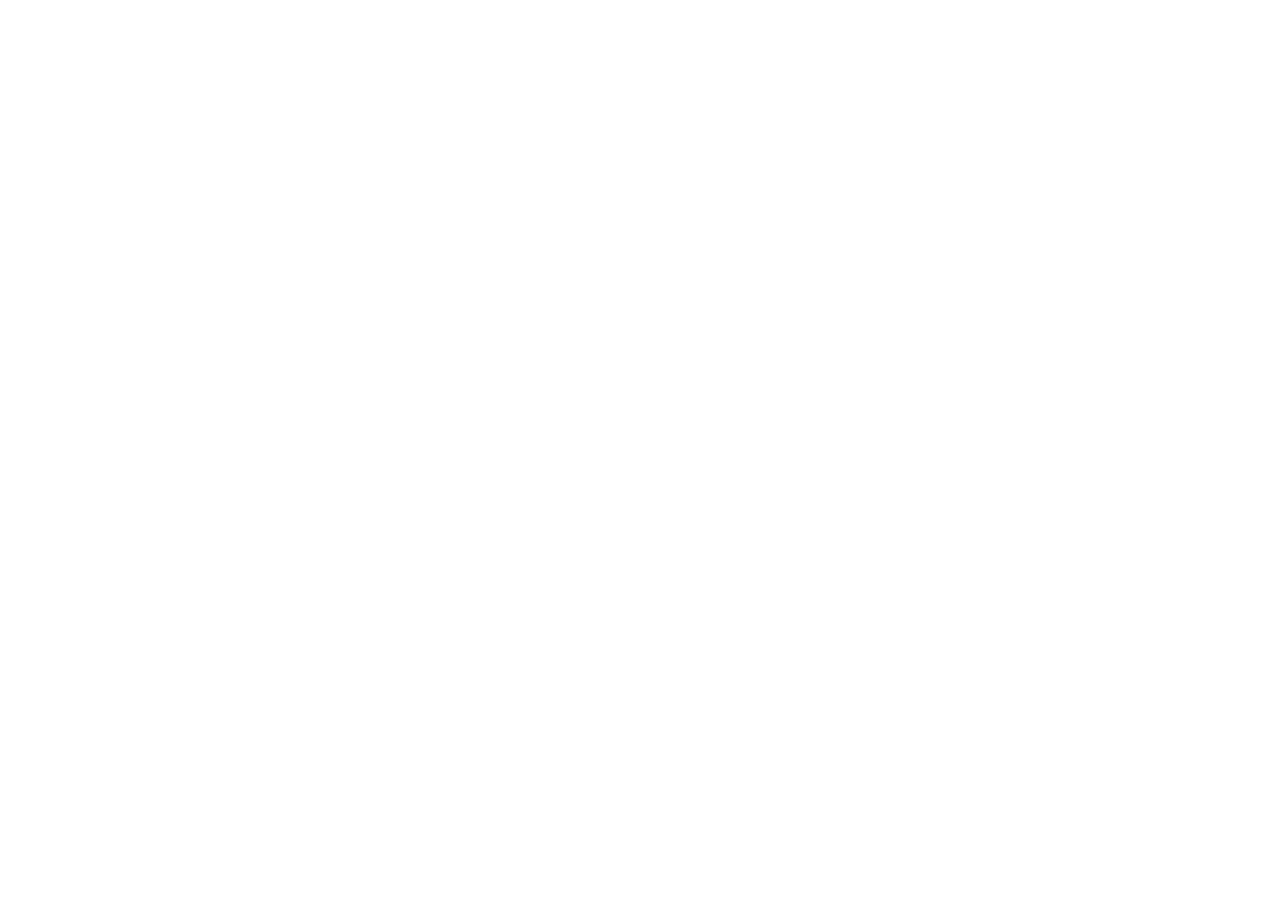
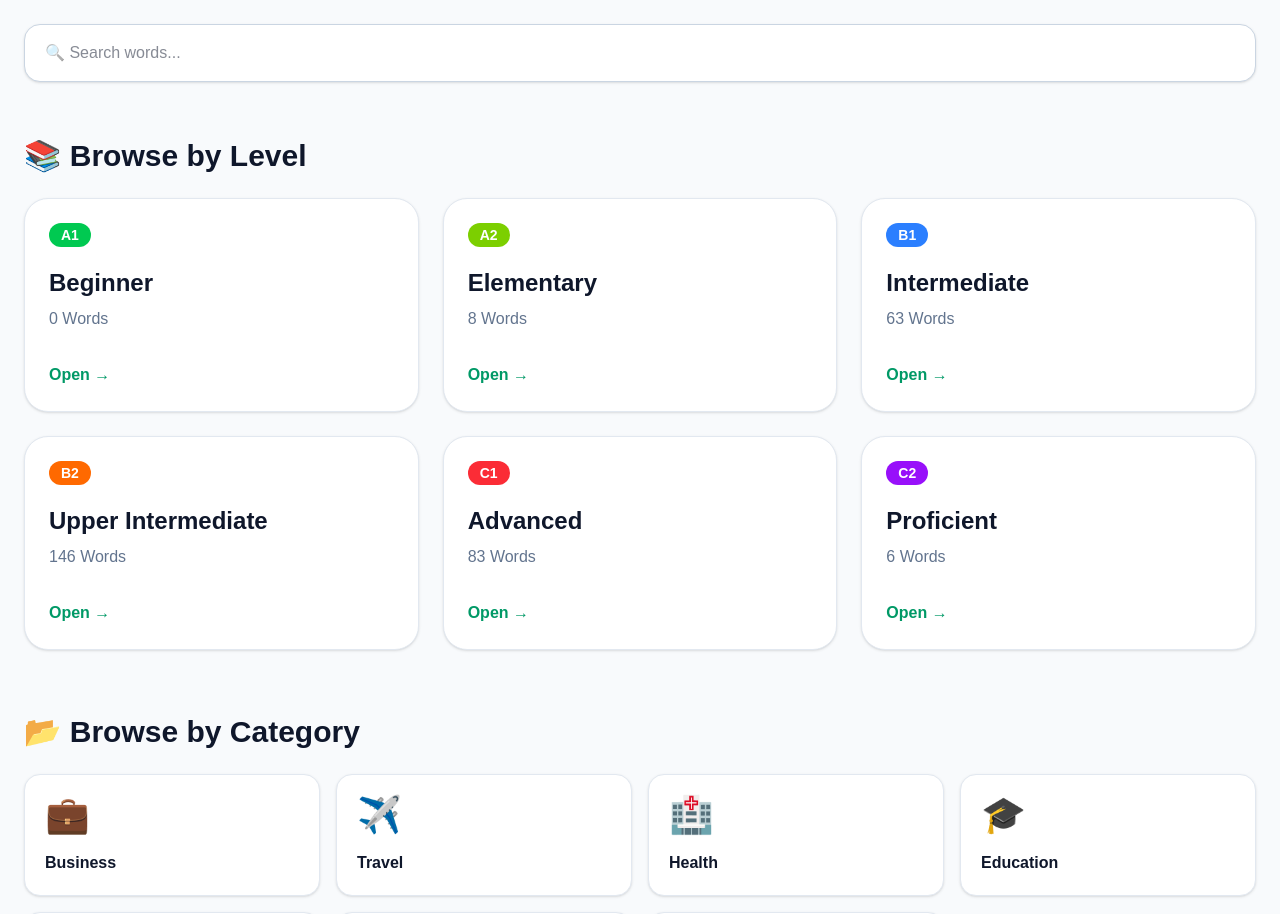
Before and after one commit to ZohraSS/LingoAZ, a Next.js app: page /word/6731 in a window 1280 px wide. Before the commit this address had no page. Shown: the part 140-1054 px from the top of the page. Before the commit the page ends 800 px from the top, so only its background shows below. Built offline with nearby package versions, Linux system fonts and the light colour scheme.

Commit message:
feat: redesign home ui

```diff
--- a/app/word/[id]/page.tsx
+++ b/app/word/[id]/page.tsx
@@ -1,126 +1,222 @@
+"use client";
+
 import Link from "next/link";
-import { notFound } from "next/navigation";
+import ThemeToggle from "@/components/ThemeToggle";
 import { words } from "@/data";
+import { categories } from "@/data/categories";
+import { vocabularyTypes } from "@/data/types";
 
-type Props = {
-  params: Promise<{
-    id: string;
-  }>;
-};
+const levels = [
+  {
+    level: "A1",
+    name: "Beginner",
+    color: "bg-green-500",
+  },
+  {
+    level: "A2",
+    name: "Elementary",
+    color: "bg-lime-500",
+  },
+  {
+    level: "B1",
+    name: "Intermediate",
+    color: "bg-blue-500",
+  },
+  {
+    level: "B2",
+    name: "Upper Intermediate",
+    color: "bg-orange-500",
+  },
+  {
+    level: "C1",
+    name: "Advanced",
+    color: "bg-red-500",
+  },
+  {
+    level: "C2",
+    name: "Proficient",
+    color: "bg-purple-600",
+  },
+];
 
-export default async function WordPage({ params }: Props) {
-  const { id } = await params;
+export default function HomePage() {
+  return (
+    <main className="min-h-screen bg-slate-50 text-slate-900 dark:bg-slate-950 dark:text-white">
+      <section className="mx-auto max-w-7xl px-6 py-12">
 
-  const word = words.find((w) => w.id === Number(id));
+        {/* Header */}
 
-  if (!word) {
-    notFound();
-  }
+        <div className="flex items-center justify-between">
+
+          <div>
+            <h1 className="text-5xl font-black">
+              🌍 LingoAZ
+            </h1>
+
+            <p className="mt-3 text-slate-500 dark:text-slate-400">
+              Learn English Smarter
+            </p>
+          </div>
+
+          <ThemeToggle />
+
+        </div>
+
+        {/* Search */}
+
+        <input
+          placeholder="🔍 Search words..."
+          className="mt-8 w-full rounded-2xl border border-slate-300 bg-white px-5 py-4 shadow-sm outline-none transition focus:border-emerald-500 dark:border-slate-700 dark:bg-slate-900"
+        />
+
+        {/* Levels */}
+
+        <section className="mt-14">
+
+          <h2 className="mb-6 text-3xl font-bold">
+            📚 Browse by Level
+          </h2>
+
+          <div className="grid gap-6 md:grid-cols-2 xl:grid-cols-3">
+
+            {levels.map((item) => {
+
+              const count = words.filter(
+                (w) => w.level === item.level
+              ).length;
 
               return (
-    <main className="mx-auto max-w-4xl px-6 py-10">
                 <Link
-        href={`/level/${word.level}`}
-        className="text-emerald-600 hover:underline"
+                  key={item.level}
+                  href={`/level/${item.level}`}
+                  className="rounded-3xl border border-slate-200 bg-white p-6 shadow-sm transition-all hover:-translate-y-1 hover:shadow-xl dark:border-slate-800 dark:bg-slate-900"
                 >
-        ← Back
+
+                  <span
+                    className={`${item.color} rounded-full px-3 py-1 text-sm font-bold text-white`}
+                  >
+                    {item.level}
+                  </span>
+
+                  <h3 className="mt-5 text-2xl font-bold">
+                    {item.name}
+                  </h3>
+
+                  <p className="mt-2 text-slate-500">
+                    {count} Words
+                  </p>
+
+                  <p className="mt-8 font-semibold text-emerald-600">
+                    Open →
+                  </p>
+
                 </Link>
+              );
+            })}
 
-      <div className="mt-6 rounded-2xl border border-slate-200 bg-white p-8 shadow-sm dark:border-slate-800 dark:bg-slate-900">
-        <div className="flex items-center justify-between">
-          <h1 className="text-4xl font-bold">{word.word}</h1>
-
-          <span className="rounded-full bg-emerald-100 px-4 py-2 text-sm font-semibold text-emerald-700 dark:bg-emerald-900/30 dark:text-emerald-400">
-            {word.level}
-          </span>
           </div>
 
-        <p className="mt-2 text-slate-500">
-          {word.type?.toUpperCase()}
-        </p>
+        </section>
 
-        <div className="mt-8 grid gap-6 md:grid-cols-2">
-          <div>
-            <h3 className="font-semibold">🇬🇧 IPA (UK)</h3>
-            <p>{word.ipaUK || "-"}</p>
+        {/* Categories */}
+
+        <section className="mt-16">
+
+          <h2 className="mb-6 text-3xl font-bold">
+            📂 Browse by Category
+          </h2>
+
+          <div className="grid gap-4 md:grid-cols-3 xl:grid-cols-4">
+
+            {categories.map((category) => (
+
+              <div
+                key={category.id}
+                className="rounded-2xl border border-slate-200 bg-white p-5 shadow-sm transition hover:shadow-lg dark:border-slate-800 dark:bg-slate-900"
+              >
+
+                <div className="text-4xl">
+                  {category.icon}
                 </div>
 
-          <div>
-            <h3 className="font-semibold">🇺🇸 IPA (US)</h3>
-            <p>{word.ipaUS || "-"}</p>
-          </div>
+                <h3 className="mt-4 font-semibold">
+                  {category.name}
+                </h3>
+
               </div>
 
-        {word.definition && (
-          <div className="mt-8">
-            <h3 className="font-semibold">Definition</h3>
-            <p className="mt-2">{word.definition}</p>
-          </div>
-        )}
+            ))}
 
-        <div className="mt-8 grid gap-6 md:grid-cols-2">
-          <div>
-            <h3 className="font-semibold">🇦🇿 Azerbaijani</h3>
-            <p>{word.az || "-"}</p>
           </div>
 
-          <div>
-            <h3 className="font-semibold">🇷🇺 Russian</h3>
-            <p>{word.ru || "-"}</p>
-          </div>
+        </section>
+
+        {/* Types */}
+
+        <section className="mt-16">
+
+          <h2 className="mb-6 text-3xl font-bold">
+            📝 Vocabulary Types
+          </h2>
+
+          <div className="grid gap-4 md:grid-cols-3 xl:grid-cols-5">
+
+            {vocabularyTypes.map((type) => (
+
+              <div
+                key={type.id}
+                className="rounded-2xl border border-slate-200 bg-white p-5 shadow-sm transition hover:shadow-lg dark:border-slate-800 dark:bg-slate-900"
+              >
+
+                <div className="text-4xl">
+                  {type.icon}
                 </div>
 
-        {(word.synonyms?.length ?? 0) > 0 && (
-          <div className="mt-8">
-            <h3 className="font-semibold">Synonyms</h3>
+                <h3 className="mt-4 font-semibold">
+                  {type.name}
+                </h3>
 
-            <div className="mt-2 flex flex-wrap gap-2">
-              {word.synonyms!.map((item) => (
-                <span
+              </div>
+
+            ))}
+
+          </div>
+
+        </section>
+
+        {/* Explore */}
+
+        <section className="mt-16 mb-20">
+
+          <h2 className="mb-6 text-3xl font-bold">
+            📖 Explore
+          </h2>
+
+          <div className="grid gap-4 md:grid-cols-2 xl:grid-cols-4">
+
+            {[
+              "❤️ Favorites",
+              "🎲 Random Word",
+              "⭐ Recently Added",
+              "🔥 Most Popular",
+            ].map((item) => (
+
+              <div
                 key={item}
-                  className="rounded-full bg-slate-100 px-3 py-1 text-sm dark:bg-slate-800"
+                className="rounded-2xl border border-slate-200 bg-white p-6 shadow-sm transition hover:shadow-lg dark:border-slate-800 dark:bg-slate-900"
               >
+                <h3 className="font-semibold">
                   {item}
-                </span>
+                </h3>
+              </div>
+
             ))}
+
           </div>
-          </div>
-        )}
 
-        {(word.antonyms?.length ?? 0) > 0 && (
-          <div className="mt-8">
-            <h3 className="font-semibold">Antonyms</h3>
+        </section>
 
-            <div className="mt-2 flex flex-wrap gap-2">
-              {word.antonyms!.map((item) => (
-                <span
-                  key={item}
-                  className="rounded-full bg-slate-100 px-3 py-1 text-sm dark:bg-slate-800"
-                >
-                  {item}
-                </span>
-              ))}
-            </div>
-          </div>
-        )}
-
-        {(word.examples?.length ?? 0) > 0 && (
-          <div className="mt-8">
-            <h3 className="font-semibold">Examples</h3>
-
-            {word.examples!.map((example, index) => (
-              <div
-                key={index}
-                className="mt-4 rounded-xl bg-slate-50 p-4 dark:bg-slate-800"
-              >
-                <p>🇬🇧 {example.en}</p>
-                <p>🇦🇿 {example.az}</p>
-                <p>🇷🇺 {example.ru}</p>
-              </div>
-            ))}
-          </div>
-        )}
-      </div>
+      </section>
     </main>
   );
 }
```
Lines whose indentation alone changed are shown as unchanged.
